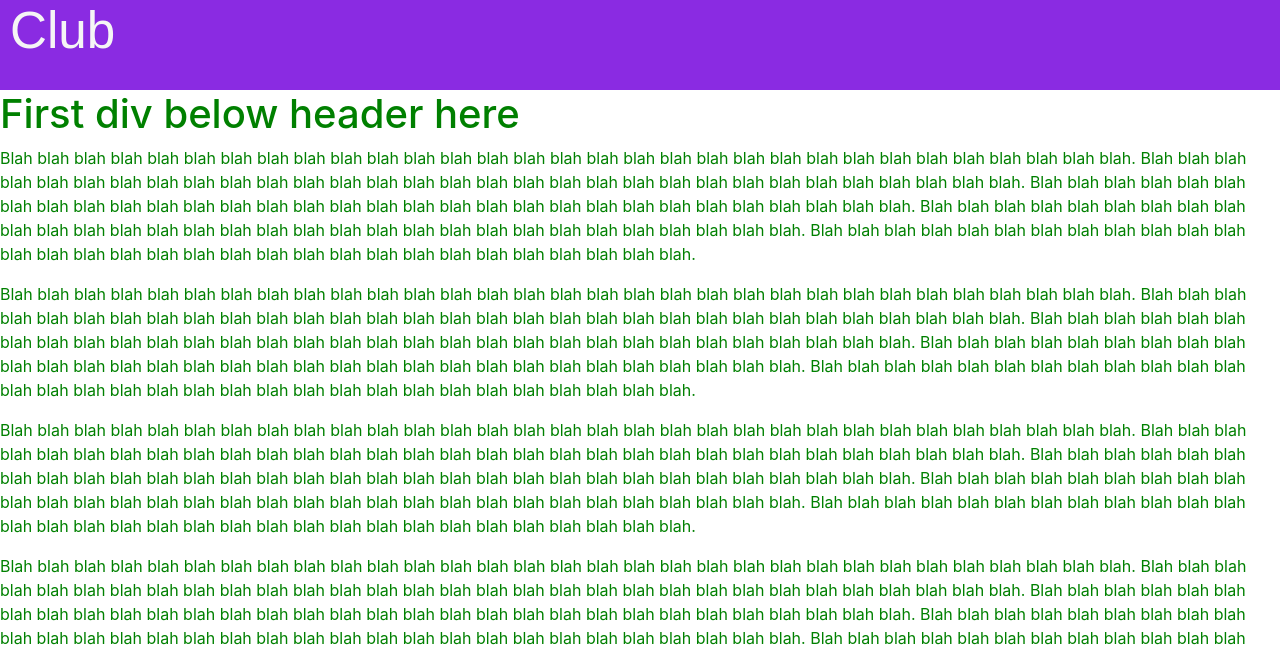
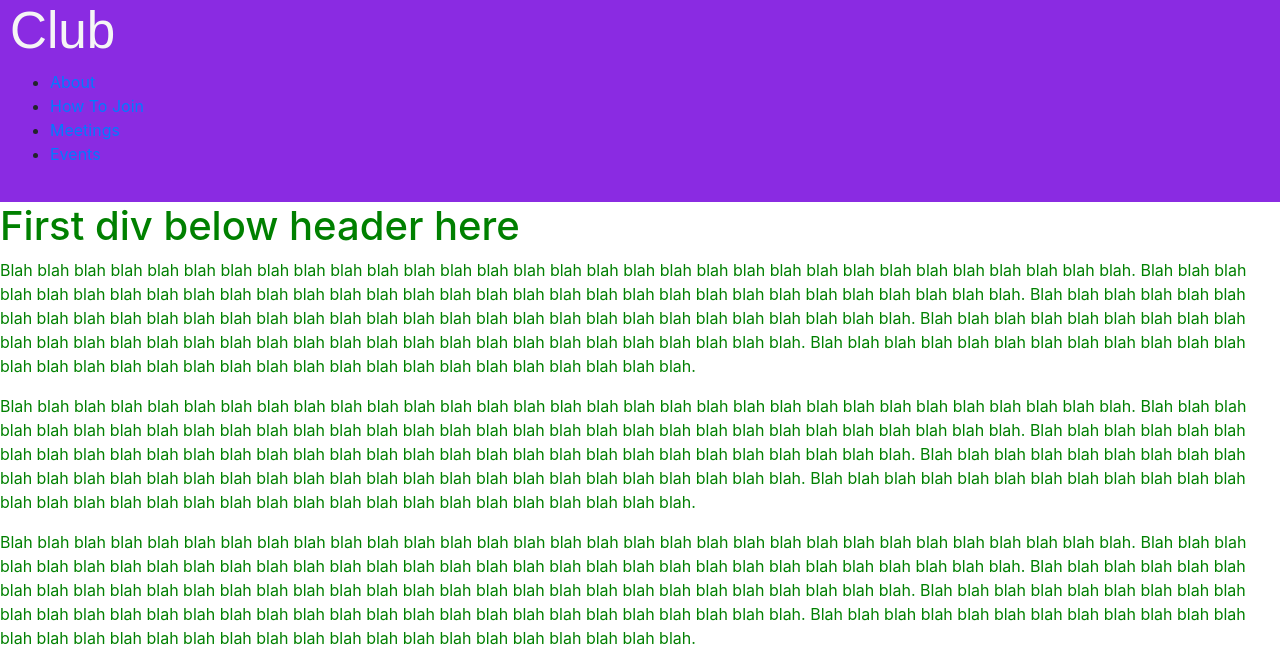
Before and after one commit to jonathan-dooley24/letswebdevelop, a plain HTML site: page index.html in a window 1280 px wide. Shown: the part 130-784 px from the top of the page. Drawn offline with nearby package versions, Linux system fonts and the light colour scheme.

Commit message:
Added a navigation bar to header.

```diff
--- a/index.html
+++ b/index.html
@@ -29,6 +29,18 @@
         <a id="header_title" href="#header">
           University of St. Thomas Computer Science Club
         </a>
+      </div>
+
+      <!--Thoughts on what sections to have in this section??-->
+      <div class="header-links">
+        <nav>
+          <ul>
+            <li><a href="">About</a></li>
+            <li><a href="">How To Join</a></li>
+            <li><a href="">Meetings</a></li>
+            <li><a href="">Events</a></li>
+          </ul>
+        </nav>
       </div>
 
     </div>
```
